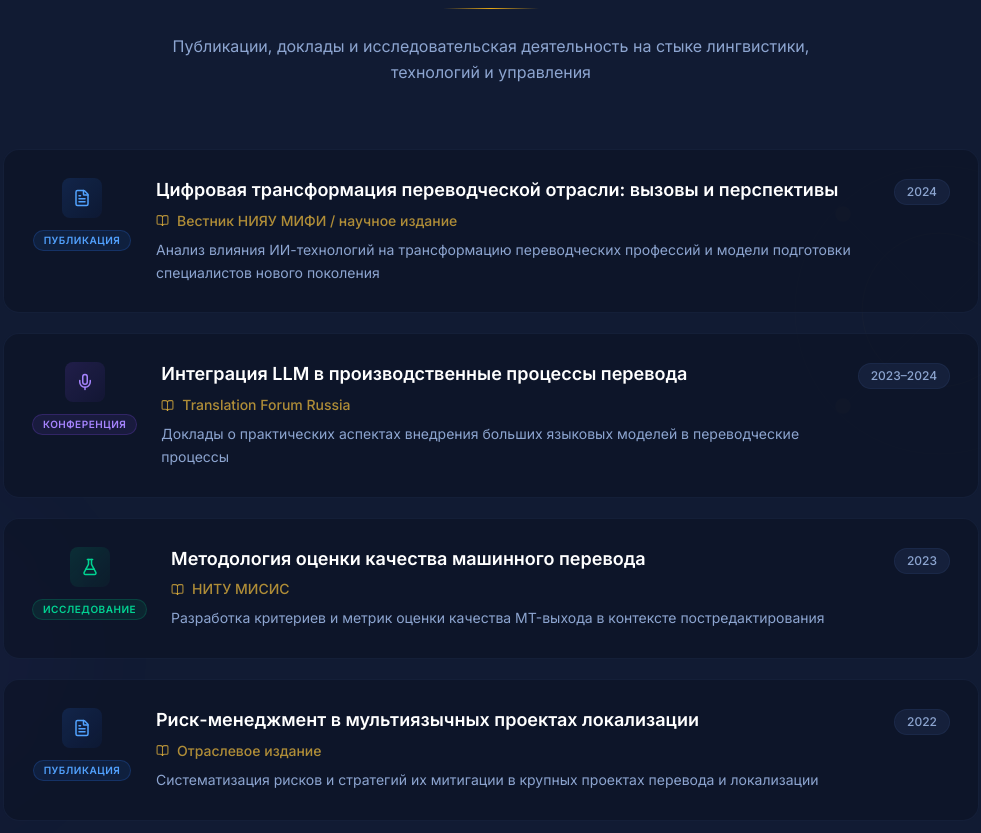
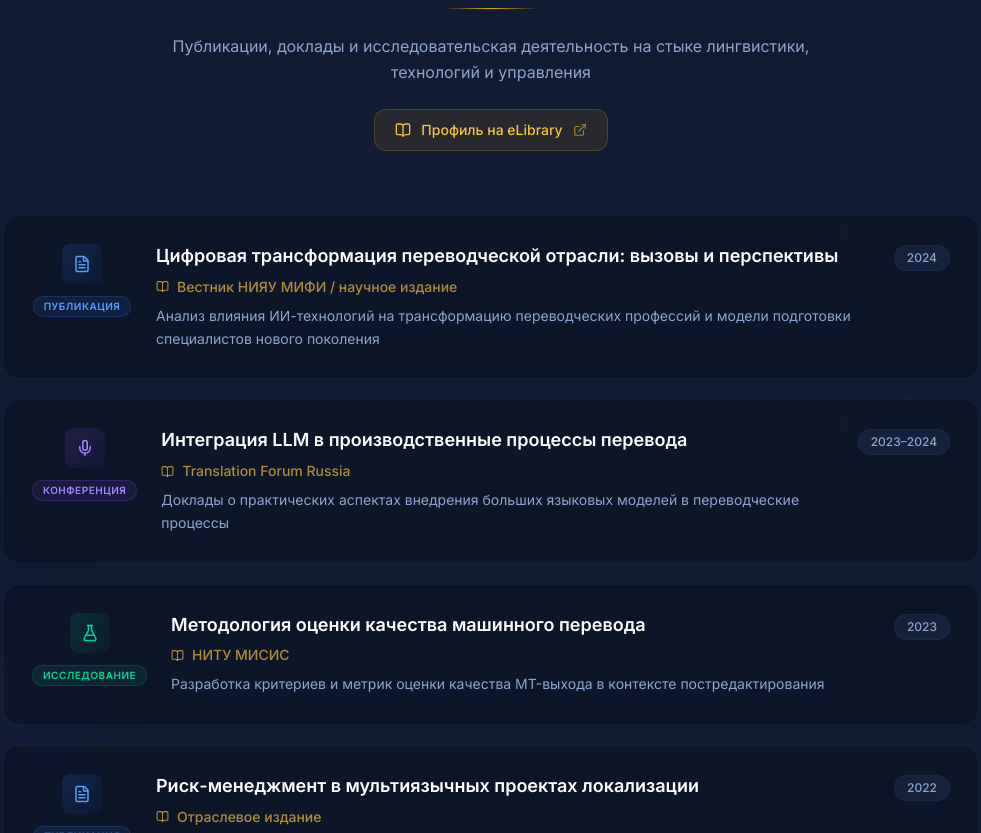
Before and after one commit to Oletol/Gilin-MI-1, a React (Vite) app: page / in a window 1280 px wide. Shown: the part 4620-5453 px from the top of the page, without its empty margins (149-1130 px from the left). Built offline with nearby package versions, Linux system fonts and the light colour scheme; a web font is replaced by a local one.

Commit message:
elibrary

```diff
--- a/src/components/Science.tsx
+++ b/src/components/Science.tsx
@@ -1,4 +1,4 @@
-import { BookOpen, FileText, Mic, FlaskConical } from 'lucide-react';
+import { BookOpen, FileText, Mic, FlaskConical, ExternalLink } from 'lucide-react';
 
 interface ScienceItem {
   type: 'publication' | 'conference' | 'research';
@@ -96,9 +96,21 @@ export default function Science() {
             Наука
           </h2>
           <div className="section-divider w-24 mx-auto mb-6" />
-          <p className="text-navy-300 text-base max-w-2xl mx-auto leading-relaxed">
+          <p className="text-navy-300 text-base max-w-2xl mx-auto leading-relaxed mb-6">
             Публикации, доклады и исследовательская деятельность на стыке лингвистики, технологий и управления
           </p>
+
+          {/* eLibrary link */}
+          <a
+            href="https://elibrary.ru/author_items.asp?authorid=1215772"
+            target="_blank"
+            rel="noopener noreferrer"
+            className="inline-flex items-center gap-2.5 px-5 py-2.5 rounded-xl bg-gold-500/10 border border-gold-500/20 text-gold-400 text-sm font-medium hover:bg-gold-500/20 hover:border-gold-500/35 transition-all duration-300 hover:-translate-y-0.5 hover:shadow-lg hover:shadow-gold-500/10 group"
+          >
+            <BookOpen size={16} />
+            <span>Профиль на eLibrary</span>
+            <ExternalLink size={14} className="opacity-60 group-hover:opacity-100 transition-opacity" />
+          </a>
         </div>
 
         {/* Science cards */}
```
Also changed, not shown: 1 other file (tests, documents, lock files or other folders).
